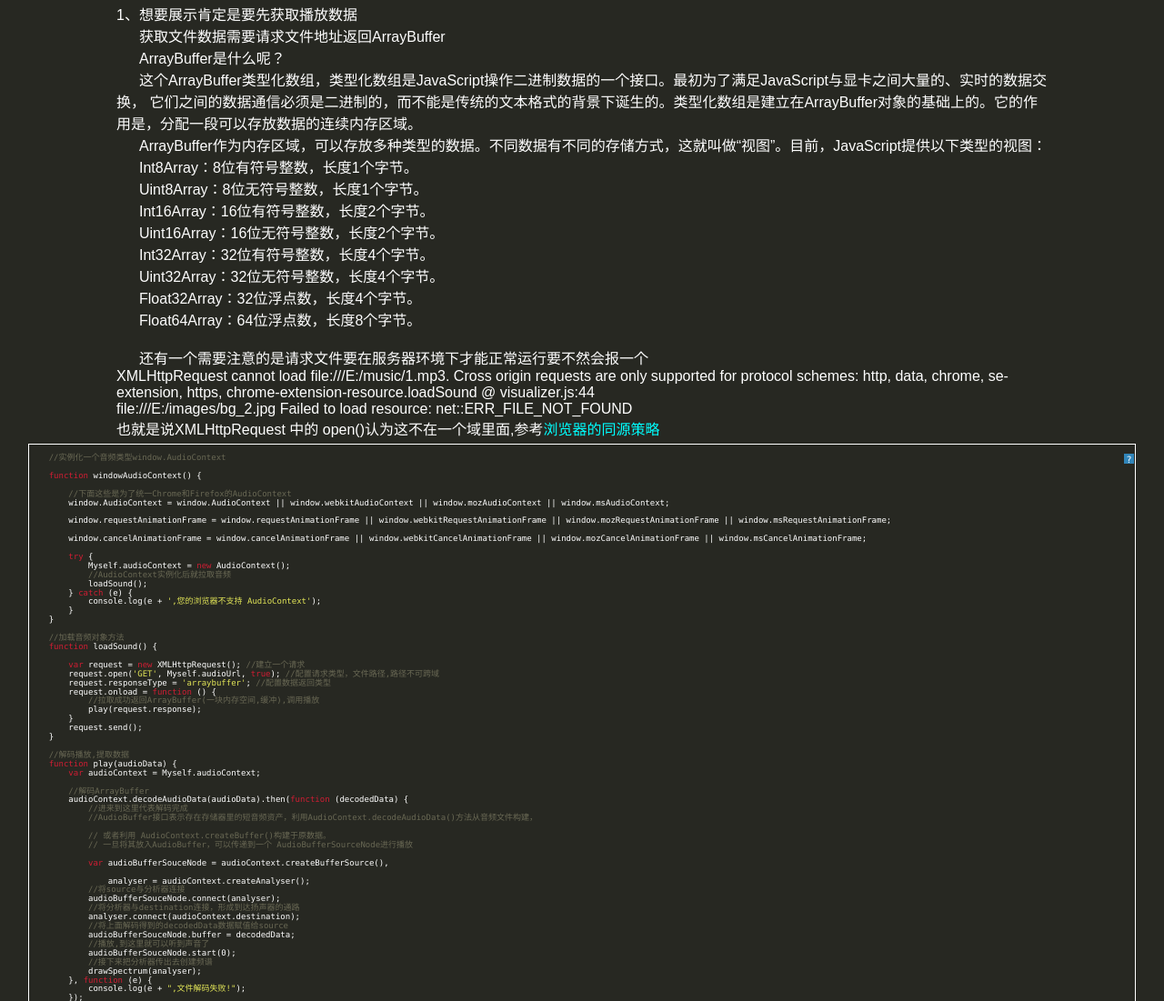
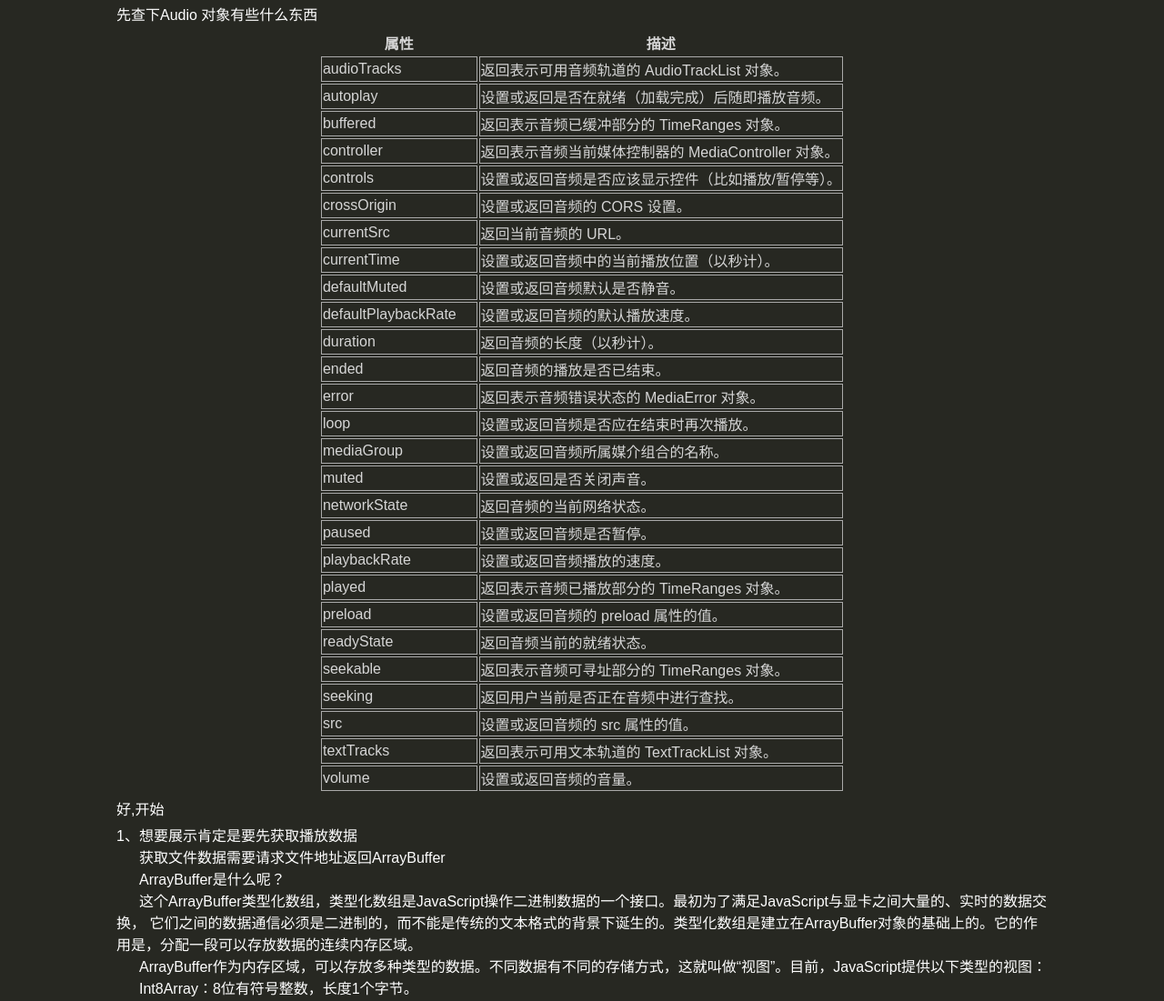
Before and after one commit to PoppinRubo/AudioSpectrumVisualizer, a plain HTML site: page record.html in a window 1280 px wide. Shown: the part 987-2088 px from the top of the page at 91% size. Drawn offline with Linux system fonts and the light colour scheme.

Commit message:
详细开发记录

```diff
--- a/record.html
+++ b/record.html
@@ -66,6 +66,14 @@
         a:hover {
             color: yellow;
         }
+        .dataintable{
+            margin: 0 auto;
+            border: #aaa;
+            color: #d6d6d6;
+        }
+        td {
+            border: solid 1px #aaa;
+        }
     </style>
 
 </head>
@@ -92,6 +100,149 @@
 
 </p>
 <p><h4>二、开发步骤</h4></p>
+<p class="h">先查下Audio 对象有些什么东西</p>
+<table class="dataintable">
+    <tbody><tr>
+        <th style="width:30%;">属性</th>
+        <th>描述</th>
+    </tr>
+
+    <tr>
+        <td>audioTracks</td>
+        <td>返回表示可用音频轨道的 AudioTrackList 对象。</td>
+    </tr>
+
+    <tr>
+        <td>autoplay</td>
+        <td>设置或返回是否在就绪（加载完成）后随即播放音频。</td>
+    </tr>
+
+    <tr>
+        <td>buffered</td>
+        <td>返回表示音频已缓冲部分的 TimeRanges 对象。</td>
+    </tr>
+
+    <tr>
+        <td>controller</td>
+        <td>返回表示音频当前媒体控制器的 MediaController 对象。</td>
+    </tr>
+
+    <tr>
+        <td>controls</td>
+        <td>设置或返回音频是否应该显示控件（比如播放/暂停等）。</td>
+    </tr>
+
+    <tr>
+        <td>crossOrigin</td>
+        <td>设置或返回音频的 CORS 设置。</td>
+    </tr>
+
+    <tr>
+        <td>currentSrc</td>
+        <td>返回当前音频的 URL。</td>
+    </tr>
+
+    <tr>
+        <td>currentTime</td>
+        <td>设置或返回音频中的当前播放位置（以秒计）。</td>
+    </tr>
+
+    <tr>
+        <td>defaultMuted</td>
+        <td>设置或返回音频默认是否静音。</td>
+    </tr>
+
+    <tr>
+        <td>defaultPlaybackRate</td>
+        <td>设置或返回音频的默认播放速度。</td>
+    </tr>
+
+    <tr>
+        <td>duration</td>
+        <td>返回音频的长度（以秒计）。</td>
+    </tr>
+
+    <tr>
+        <td>ended</td>
+        <td>返回音频的播放是否已结束。</td>
+    </tr>
+
+    <tr>
+        <td>error</td>
+        <td>返回表示音频错误状态的 MediaError 对象。</td>
+    </tr>
+
+    <tr>
+        <td>loop</td>
+        <td>设置或返回音频是否应在结束时再次播放。</td>
+    </tr>
+
+    <tr>
+        <td>mediaGroup</td>
+        <td>设置或返回音频所属媒介组合的名称。</td>
+    </tr>
+
+    <tr>
+        <td>muted</td>
+        <td>设置或返回是否关闭声音。</td>
+    </tr>
+
+    <tr>
+        <td>networkState</td>
+        <td>返回音频的当前网络状态。</td>
+    </tr>
+
+    <tr>
+        <td>paused</td>
+        <td>设置或返回音频是否暂停。</td>
+    </tr>
+
+    <tr>
+        <td>playbackRate</td>
+        <td>设置或返回音频播放的速度。</td>
+    </tr>
+
+    <tr>
+        <td>played</td>
+        <td>返回表示音频已播放部分的 TimeRanges 对象。</td>
+    </tr>
+
+    <tr>
+        <td>preload</td>
+        <td>设置或返回音频的 preload 属性的值。</td>
+    </tr>
+
+    <tr>
+        <td>readyState</td>
+        <td>返回音频当前的就绪状态。</td>
+    </tr>
+
+    <tr>
+        <td>seekable</td>
+        <td>返回表示音频可寻址部分的 TimeRanges 对象。</td>
+    </tr>
+
+    <tr>
+        <td>seeking</td>
+        <td>返回用户当前是否正在音频中进行查找。</td>
+    </tr>
+
+    <tr>
+        <td>src</td>
+        <td>设置或返回音频的 src 属性的值。</td>
+    </tr>
+
+    <tr>
+        <td>textTracks</td>
+        <td>返回表示可用文本轨道的 TextTrackList 对象。</td>
+    </tr>
+
+    <tr>
+        <td>volume</td>
+        <td>设置或返回音频的音量。</td>
+    </tr>
+    </tbody></table>
+<p class="h">好,开始</p>
 <p class="h">1、想要展示肯定是要先获取播放数据
     <br>
     <paragraph>
```
